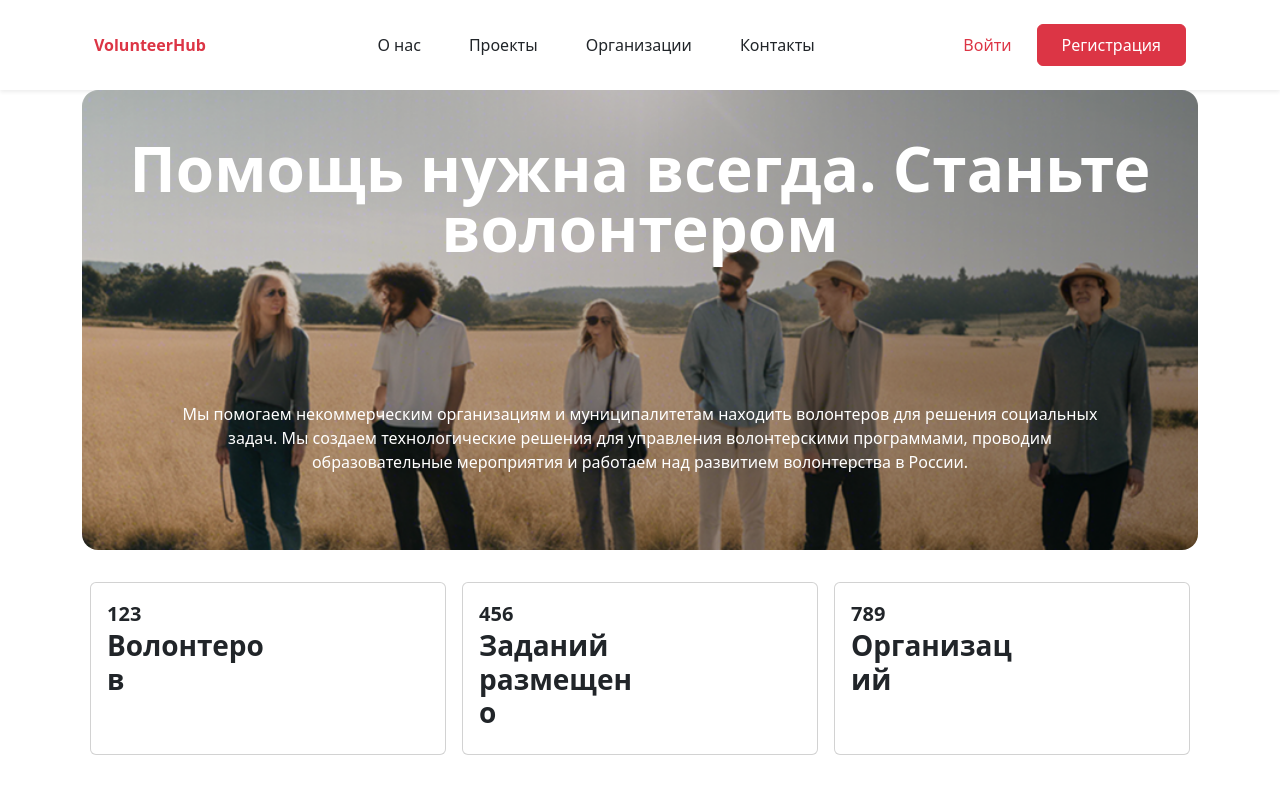
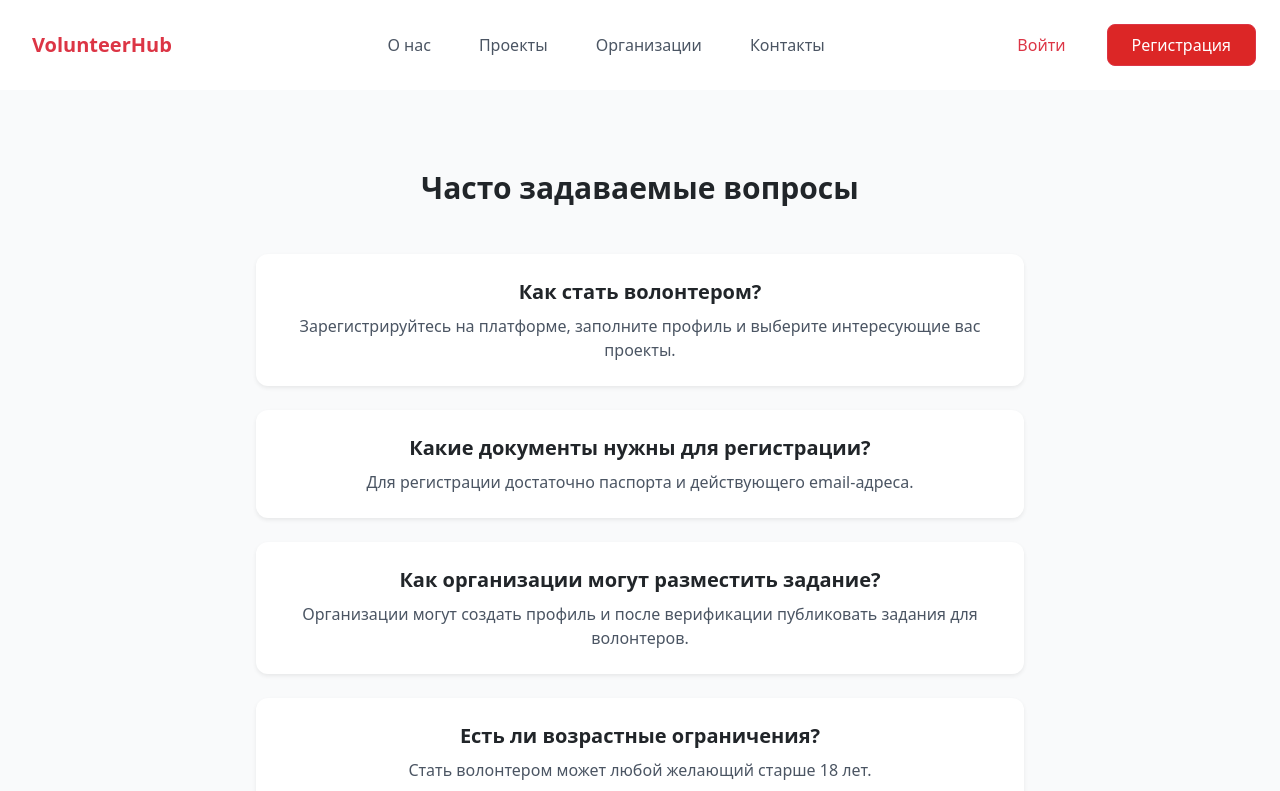
Before and after one commit to den990/daPomogu, a React (Create React App) app in the folder site/frontend/: page / in a window 1280 px wide. Shown: the top 791 px of the page. Built offline with nearby package versions, Linux system fonts and the light colour scheme.

Commit message:
Добавил tailwind

```diff
--- a/site/frontend/package.json
+++ b/site/frontend/package.json
@@ -37,5 +37,10 @@
       "last 1 firefox version",
       "last 1 safari version"
     ]
+  },
+  "devDependencies": {
+    "autoprefixer": "^10.4.20",
+    "postcss": "^8.5.3",
+    "tailwindcss": "^3.4.1"
   }
 }
--- a/site/frontend/src/App.js
+++ b/site/frontend/src/App.js
@@ -3,6 +3,7 @@ import Header from './layouts/Header'
 import Footer from './layouts/Footer'
 import Index from './landing/Index'
 import Login from './main/Login'
+import AboutUs from './screens/AboutUs.'
 
 import  { BrowserRouter as Router, Routes, Route } from 'react-router'
 
@@ -13,7 +14,7 @@ function App() {
                 <Header/>
                 <div className="App flex-grow-1">
                     <Routes>
-                        <Route path="/" element={<Index />} />
+                        <Route path="/" element={<AboutUs />} />
                         <Route path="/login" element={<Login />} />
                     </Routes>
                 </div>
--- /dev/null
+++ b/site/frontend/src/screens/AboutUs..js
@@ -0,0 +1,31 @@
+import './AboutUs.css';
+
+function AboutUs() {
+    return (
+        <section id="faq" class="py-20 bg-gray-50">
+            <div class="container mx-auto px-4">
+            <h2 class="text-3xl font-bold text-center mb-12">Часто задаваемые вопросы</h2>
+            <div class="max-w-3xl mx-auto space-y-6">
+                <div class="bg-white p-6 rounded-xl shadow-sm">
+                <h3 class="text-xl font-semibold mb-2">Как стать волонтером?</h3>
+                <p class="text-gray-600">Зарегистрируйтесь на платформе, заполните профиль и выберите интересующие вас проекты.</p>
+                </div>
+                <div class="bg-white p-6 rounded-xl shadow-sm">
+                <h3 class="text-xl font-semibold mb-2">Какие документы нужны для регистрации?</h3>
+                <p class="text-gray-600">Для регистрации достаточно паспорта и действующего email-адреса.</p>
+                </div>
+                <div class="bg-white p-6 rounded-xl shadow-sm">
+                <h3 class="text-xl font-semibold mb-2">Как организации могут разместить задание?</h3>
+                <p class="text-gray-600">Организации могут создать профиль и после верификации публиковать задания для волонтеров.</p>
+                </div>
+                <div class="bg-white p-6 rounded-xl shadow-sm">
+                <h3 class="text-xl font-semibold mb-2">Есть ли возрастные ограничения?</h3>
+                <p class="text-gray-600">Стать волонтером может любой желающий старше 18 лет.</p>
+                </div>
+            </div>
+            </div>
+        </section>
+    );
+}
+
+export default AboutUs;
--- /dev/null
+++ b/site/frontend/src/screens/AboutUs.css
@@ -0,0 +1,3 @@
+@tailwind base;
+@tailwind components;
+@tailwind utilities;
--- /dev/null
+++ b/site/frontend/tailwind.config.js
@@ -0,0 +1,10 @@
+/** @type {import('tailwindcss').Config} */
+module.exports = {
+    content: [
+      "./src/**/*.{js,jsx,ts,tsx}",
+    ],
+    theme: {
+      extend: {},
+    },
+    plugins: [],
+  }
```
Also changed, not shown: 1 other file (tests, documents, lock files or other folders).
